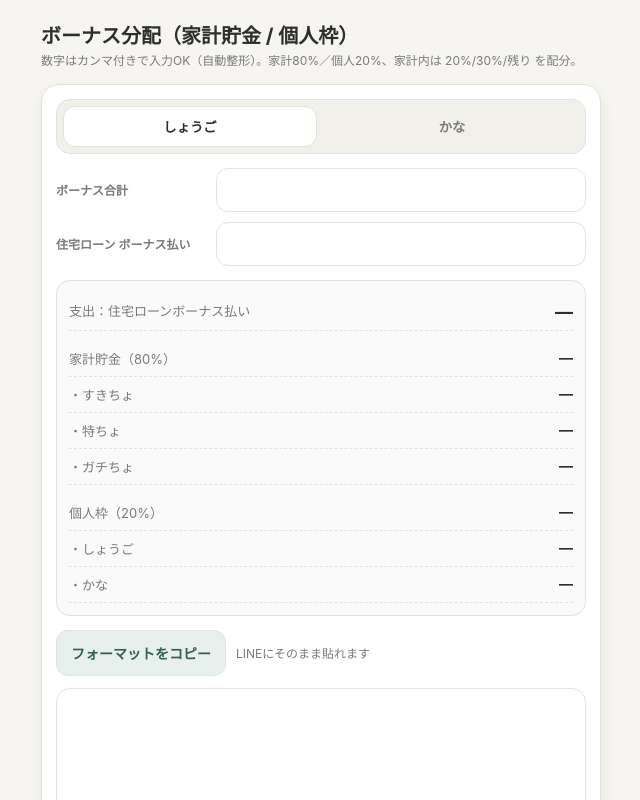
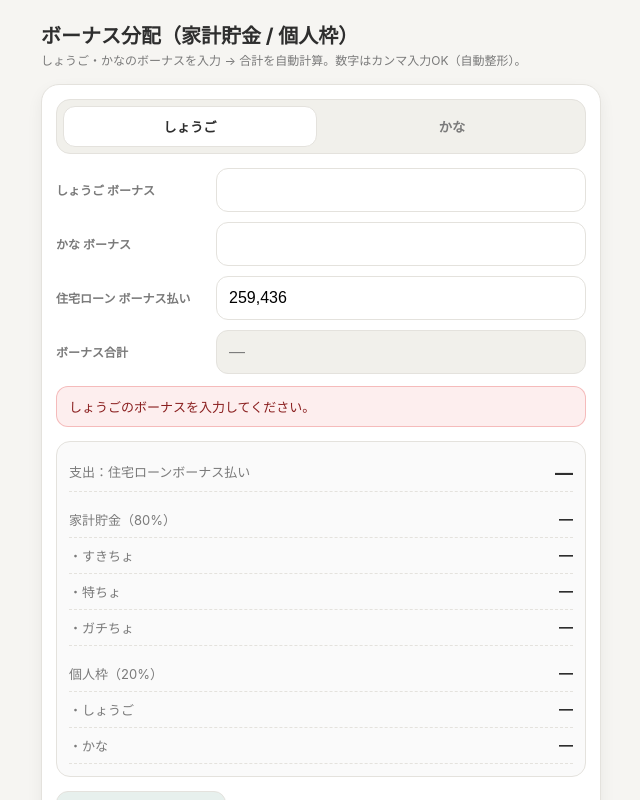
Before and after one commit to kobasho-unihota/bonus-splitter, a Next.js app: page / in a window 1280 px wide. Shown: the top 800 px of the page, without its empty margins (319-959 px from the left). Built offline with nearby package versions, Linux system fonts and the light colour scheme.

Commit message:
Update page.tsx

```diff
--- a/app/page.tsx
+++ b/app/page.tsx
@@ -5,14 +5,17 @@ import { useMemo, useState } from "react";
 type Person = "shogo" | "kana";
 
 type SplitResult = {
+  shogoBonus: number;
+  kanaBonus: number;
   totalBonus: number;
+
   loan: number;
   remaining: number;
 
   householdTotal: number; // 家計貯金(80%)
   suki: number;           // すきちょ(20%)
   toku: number;           // 特ちょ(30%)
-  gachi: number;          // ガチちょ(50%)
+  gachi: number;          // ガチちょ(残り)
 
   personalTotal: number;  // 個人枠(20%)
   shogoPocket: number;
@@ -20,38 +23,58 @@ type SplitResult = {
 };
 
 export default function Page() {
-  const [total, setTotal] = useState("");
-  const [loan, setLoan] = useState("");
+  // それぞれ入力する形式
+  const [shogoBonus, setShogoBonus] = useState<string>("");
+  const [kanaBonus, setKanaBonus] = useState<string>("");
+
+  // ローンは初期値を入れておく（必要に応じて変更OK）
+  const [loan, setLoan] = useState<string>("259,436");
+
+  // 表示（コピー文の見出し用途）
   const [person, setPerson] = useState<Person>("shogo");
 
-  const nTotal = toNumber(total);
+  const nShogo = toNumber(shogoBonus);
+  const nKana = toNumber(kanaBonus);
   const nLoan = toNumber(loan);
 
+  const nTotal = useMemo(() => {
+    if (nShogo == null && nKana == null) return null;
+    if (nShogo == null || nKana == null) return null;
+    return nShogo + nKana;
+  }, [nShogo, nKana]);
+
   const error = useMemo(() => {
-    if (nTotal == null && nLoan == null) return "";
-    if (nTotal == null) return "ボーナス合計を入力してください。";
+    // 何も入力してない間はエラー出さない
+    if ((nShogo == null && nKana == null) && (nLoan == null || loan.trim() === "")) return "";
+
+    if (nShogo == null) return "しょうごのボーナスを入力してください。";
+    if (nKana == null) return "かなのボーナスを入力してください。";
     if (nLoan == null) return "住宅ローン（ボーナス払い）を入力してください。";
-    if (nTotal < 0 || nLoan < 0) return "金額は0以上で入力してください。";
+
+    if (nShogo < 0 || nKana < 0 || nLoan < 0) return "金額は0以上で入力してください。";
+    if (nTotal == null) return "ボーナス合計の計算に失敗しました。";
     if (nLoan > nTotal) return "ローンのボーナス払いが、ボーナス合計を超えています。";
+
     return "";
-  }, [nTotal, nLoan]);
+  }, [nShogo, nKana, nLoan, nTotal, loan]);
 
   const result: SplitResult | null = useMemo(() => {
     if (error) return null;
-    if (nTotal == null || nLoan == null) return null;
-    return calcSplit(nTotal, nLoan);
-  }, [nTotal, nLoan, error]);
+    if (nShogo == null || nKana == null || nLoan == null) return null;
+    return calcSplit(nShogo, nKana, nLoan);
+  }, [nShogo, nKana, nLoan, error]);
 
   const outText = useMemo(() => {
     if (!result) return "";
-
     const title = person === "shogo" ? "しょうご" : "かな";
 
-    // ※ ここは「冬/夏」の見出しなど好きに編集OK
     return (
 `【ボーナス分配（${title}）】
 
 ▶ 総支給額：${yen(result.totalBonus)}
+・しょうご：${yen(result.shogoBonus)}
+・かな　　：${yen(result.kanaBonus)}
+
 ■ 支出：住宅ローンボーナス払い：${yen(result.loan)}
 
 ■ 家計貯金（80%）：${yen(result.householdTotal)}
@@ -74,7 +97,7 @@ export default function Page() {
             ボーナス分配（家計貯金 / 個人枠）
           </h1>
           <p style={{ fontSize: 12, color: "var(--muted)", margin: 0, lineHeight: 1.4 }}>
-            数字はカンマ付きで入力OK（自動整形）。家計80%／個人20%、家計内は 20%/30%/残り を配分。
+            しょうご・かなのボーナスを入力 → 合計を自動計算。数字はカンマ入力OK（自動整形）。
           </p>
         </header>
 
@@ -87,7 +110,7 @@ export default function Page() {
             padding: 14,
           }}
         >
-          {/* セグメント */}
+          {/* セグメント（コピー文の見出し切替用） */}
           <div
             style={{
               display: "flex",
@@ -108,8 +131,10 @@ export default function Page() {
           </div>
 
           <div style={{ display: "flex", flexDirection: "column", gap: 10 }}>
-            <Field label="ボーナス合計" value={total} onChange={setTotal} />
+            <Field label="しょうご ボーナス" value={shogoBonus} onChange={setShogoBonus} />
+            <Field label="かな ボーナス" value={kanaBonus} onChange={setKanaBonus} />
             <Field label="住宅ローン ボーナス払い" value={loan} onChange={setLoan} />
+            <ReadOnlyField label="ボーナス合計" value={nTotal == null ? "—" : yen(nTotal)} />
           </div>
 
           {error && (
@@ -138,12 +163,16 @@ export default function Page() {
             }}
           >
             <KV label="支出：住宅ローンボーナス払い" value={result ? yen(result.loan) : "—"} big />
+
             <div style={{ height: 10 }} />
+
             <KV label="家計貯金（80%）" value={result ? yen(result.householdTotal) : "—"} />
             <KV label="・すきちょ" value={result ? yen(result.suki) : "—"} />
             <KV label="・特ちょ" value={result ? yen(result.toku) : "—"} />
             <KV label="・ガチちょ" value={result ? yen(result.gachi) : "—"} />
+
             <div style={{ height: 10 }} />
+
             <KV label="個人枠（20%）" value={result ? yen(result.personalTotal) : "—"} />
             <KV label="・しょうご" value={result ? yen(result.shogoPocket) : "—"} />
             <KV label="・かな" value={result ? yen(result.kanaPocket) : "—"} />
@@ -192,8 +221,9 @@ export default function Page() {
   );
 }
 
-/** 夏の実績に合うように「floor + 余りは最後に寄せる」でズレを防ぐ */
-function calcSplit(totalBonus: number, loan: number): SplitResult {
+/** 「floor + 余りは最後に寄せる」でズレを防ぐ */
+function calcSplit(shogoBonus: number, kanaBonus: number, loan: number): SplitResult {
+  const totalBonus = shogoBonus + kanaBonus;
   const remaining = totalBonus - loan;
 
   const householdTotal = Math.floor(remaining * 0.8);
@@ -208,6 +238,8 @@ function calcSplit(totalBonus: number, loan: number): SplitResult {
   const kanaPocket = personalTotal - shogoPocket;
 
   return {
+    shogoBonus,
+    kanaBonus,
     totalBonus,
     loan,
     remaining,
@@ -292,6 +324,37 @@ function Field({
   );
 }
 
+function ReadOnlyField({ label, value }: { label: string; value: string }) {
+  return (
+    <div
+      style={{
+        display: "grid",
+        gridTemplateColumns: "150px 1fr",
+        gap: 10,
+        alignItems: "center",
+      }}
+    >
+      <label style={{ fontSize: 12, fontWeight: 600, color: "var(--muted)", whiteSpace: "nowrap" }}>
+        {label}
+      </label>
+      <input
+        readOnly
+        value={value}
+        style={{
+          width: "100%",
+          padding: 12,
+          fontSize: 16,
+          borderRadius: 12,
+          border: "1px solid var(--line)",
+          background: "var(--soft)",
+          color: "var(--muted)",
+          minWidth: 0,
+        }}
+      />
+    </div>
+  );
+}
+
 function KV({ label, value, big }: { label: string; value: string; big?: boolean }) {
   return (
     <div
@@ -318,7 +381,7 @@ function KV({ label, value, big }: { label: string; value: string; big?: boolean
   );
 }
 
-// カンマ/全角/円の入力を許容
+// カンマ/全角/円 の入力を許容
 function toNumber(s: string): number | null {
   if (!s) return null;
   let t = s.trim();
```
